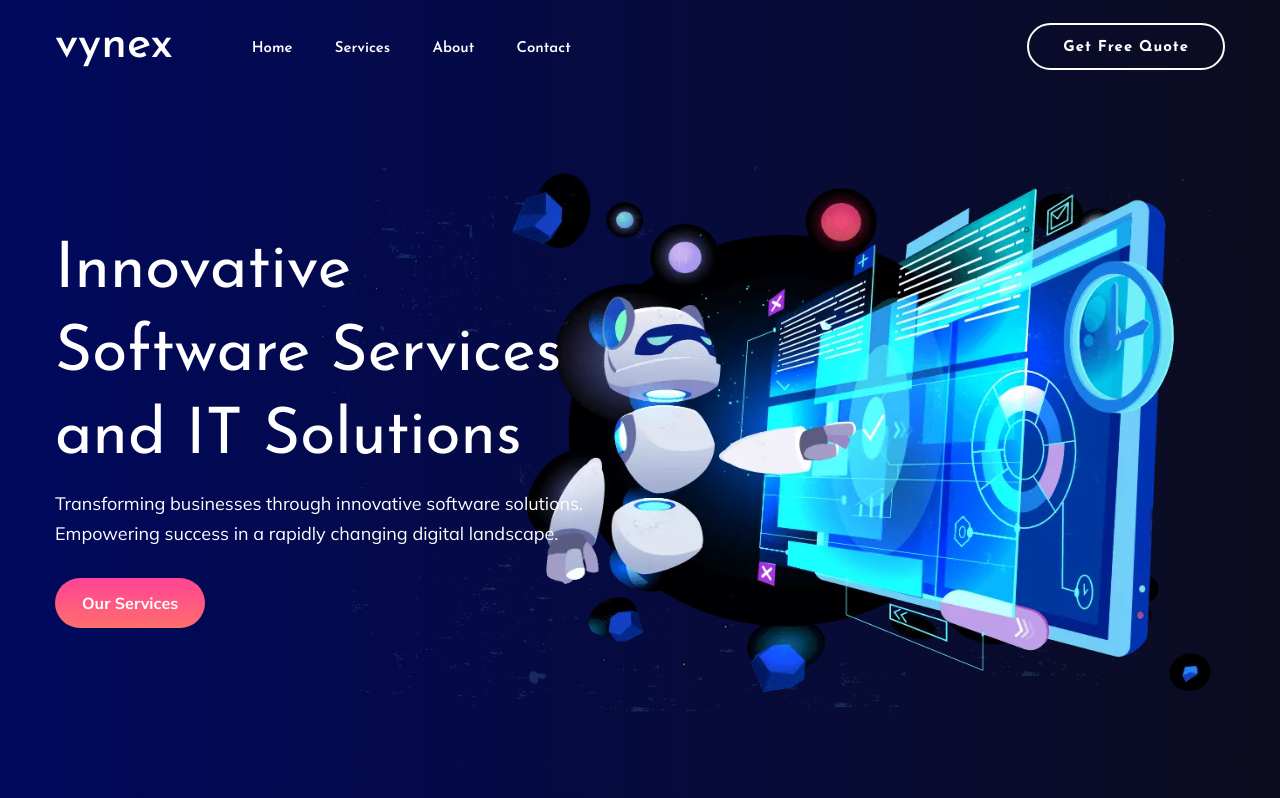
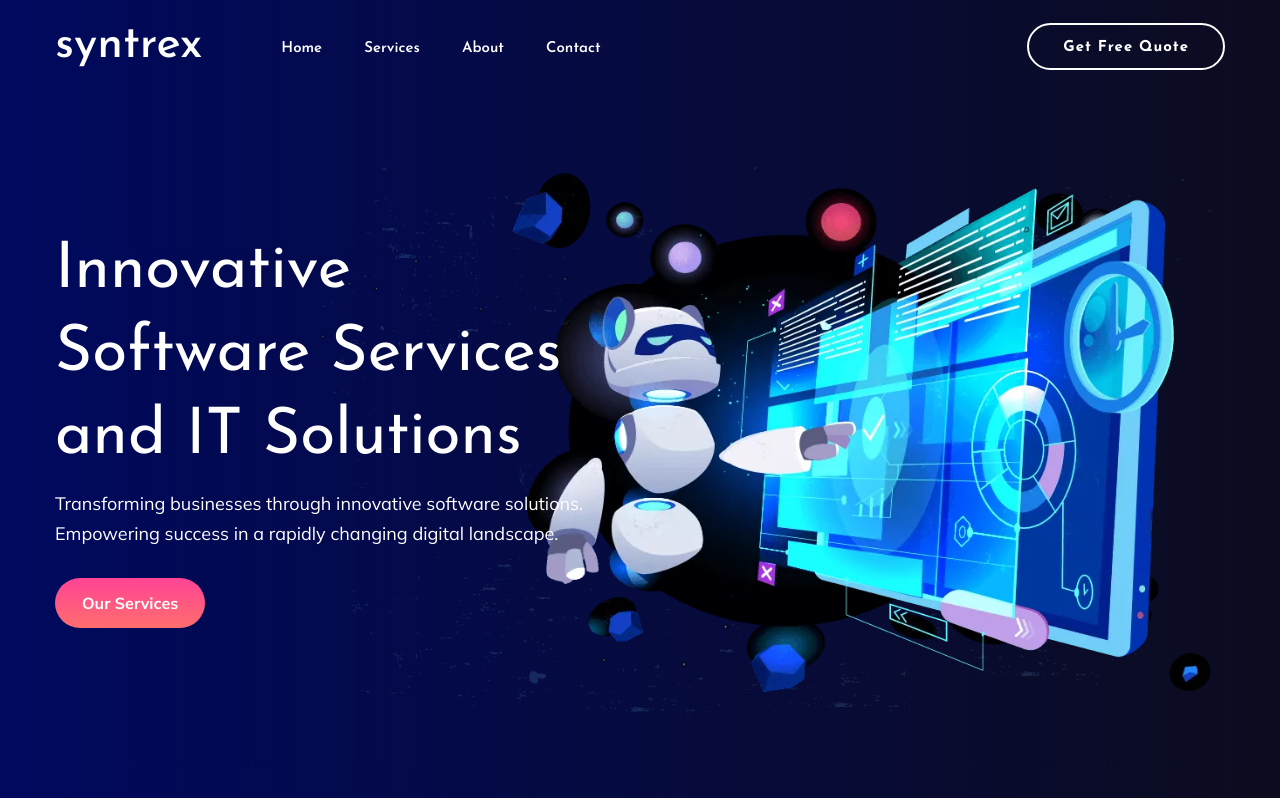
Before and after one commit to nasiruddinsaikh99/vynex, a PHP site: page / in a window 1280 px wide. Shown: the top 798 px of the page. Run offline with PHP 8.4, Linux system fonts and the light colour scheme.

Commit message:
First Commit

```diff
--- a/about.php
+++ b/about.php
@@ -22,7 +22,7 @@
                 <div class="row align-items-center justify-content-between">
                     <div class="col-md-10 ">
                     	<h4>Our Story</h4>
-                    	<p class="mb-4">At Vynex, we believe that technology has the power to transform businesses and drive growth. Our journey began with a simple idea - to harness the potential of innovative software solutions to empower companies and help them thrive.</p>
+                    	<p class="mb-4">At Syntrex, we believe that technology has the power to transform businesses and drive growth. Our journey began with a simple idea - to harness the potential of innovative software solutions to empower companies and help them thrive.</p>
 
                     	<h4 class="mt-3">Our Mission</h4>
                     	<p class="mb-4">Our mission is to deliver exceptional software solutions that meet the unique needs of our clients. We're dedicated to fostering long-term relationships, driving business success, and making a positive impact through our work.</p>
@@ -52,7 +52,7 @@
                     <div class="col-xl-8 col-lg-9  col-md-12">
 
                         <div class="section-tittle text-center mb-60">
-                            <h2>Vynex - Partner for Your Business </h2>
+                            <h2>Syntrex - Partner for Your Business </h2>
                             <p class="mb-55">We understand the complexities of modern markets and translate them into real business solutions for automotive, financial, insurance, pharma & life sciences, and real estate with more to come.</p>
                             <a href="#" class="border-btn">Request a Quote</a>
                         </div>
--- a/config/db.php
+++ b/config/db.php
@@ -1,8 +1,8 @@
 <?php
 // Database configuration
 $servername = "localhost";
-$username = "root";
-$password = "";
+$username = "vynex";
+$password = "vyn3x#!";
 $dbname = "vynex";
 
 // Create connection
--- a/contact.php
+++ b/contact.php
@@ -76,7 +76,7 @@
                         <div class="media contact-info">
                             <span class="contact-info__icon"><i class="ti-email"></i></span>
                             <div class="media-body">
-                                <h3><a href="mailto:info@vynex.io">info@vynex.io</a></h3>
+                                <h3><a href="mailto:info@syntrex.io">info@syntrex.io</a></h3>
                                 <p>Send us your query anytime!</p>
                             </div>
                         </div>
--- a/contact_process.php
+++ b/contact_process.php
@@ -1,4 +1,5 @@
 <?php
+ini_set('display_errors', 1);
 require_once('config/db.php');
 
 if ($_SERVER["REQUEST_METHOD"] == "POST") {
@@ -13,7 +14,7 @@ if ($_SERVER["REQUEST_METHOD"] == "POST") {
 
 	if (mysqli_query($conn, $sql)) {
 	  echo "New record created successfully";
-	  header("location: /vynex/contact.php?alert=1");
+	  header("location: contact.php?alert=1");
 	  exit();
 	} else {
 	  echo "Error: " . $sql . "<br>" . mysqli_error($conn);
--- a/index.php
+++ b/index.php
@@ -40,7 +40,7 @@
                                 <img src="assets/img/icon/ai.svg" alt>
                             </div>
                             <div class="cat-cap">
-                                <h5><a href="services.html">AI-Powered Services</a></h5>
+                                <h5><a href="services.php">AI-Powered Services</a></h5>
                                 <p>Software solutions that automate, optimize, and transform business processes</p>
                             </div>
                         </div>
@@ -51,7 +51,7 @@
                                 <img src="assets/img/icon/stack3.svg" alt>
                             </div>
                             <div class="cat-cap">
-                                <h5><a href="services.html">Custom Software Solutions</a></h5>
+                                <h5><a href="services.php">Custom Software Solutions</a></h5>
                                 <p>Tailored software development to meet unique business needs, goals, and processes</p>
                             </div>
                         </div>
@@ -62,7 +62,7 @@
                                 <img src="assets/img/icon/mobile.svg" alt>
                             </div>
                             <div class="cat-cap">
-                                <h5><a href="services.html">Mobile App Development</a></h5>
+                                <h5><a href="services.php">Mobile App Development</a></h5>
                                 <p>Creating engaging, user-friendly mobile apps for iOS and Android devices</p>
                             </div>
                         </div>
@@ -134,7 +134,7 @@
                 <div class="row">
                     <div class="col-sm-11">
                         <div class="section-tittle section-tittle2 mb-55">
-                            <p>At Vynex, we believe that innovation and technology can transform any industry. That's why we don't limit ourselves to specific sectors. Whether you're in healthcare, finance, e-commerce, or any other field, our custom software solutions and expertise can help you achieve your goals. We're industry-agnostic, meaning we can adapt our services to meet the unique needs of your business, regardless of the industry you're in. Let's work together to drive success and growth, no matter what industry you're in.</p>
+                            <p>At Syntrex, we believe that innovation and technology can transform any industry. That's why we don't limit ourselves to specific sectors. Whether you're in healthcare, finance, e-commerce, or any other field, our custom software solutions and expertise can help you achieve your goals. We're industry-agnostic, meaning we can adapt our services to meet the unique needs of your business, regardless of the industry you're in. Let's work together to drive success and growth, no matter what industry you're in.</p>
                         </div>
                     </div>
                 </div>
@@ -156,8 +156,8 @@
                     <div class="col-xl-8 col-lg-9  col-md-12">
 
                         <div class="section-tittle text-center mb-60">
-                            <h2>Vynex - Partner for Your Business </h2>
-                            <p class="mb-55">Experience the power of a reliable partnership. At Vynex, we're dedicated to delivering exceptional solutions, fostering long-term relationships, and driving business growth through expertise, innovation, and unwavering commitment.</p>
+                            <h2>Syntrex - Partner for Your Business </h2>
+                            <p class="mb-55">Experience the power of a reliable partnership. At Syntrex, we're dedicated to delivering exceptional solutions, fostering long-term relationships, and driving business growth through expertise, innovation, and unwavering commitment.</p>
                             <a href="contact.php" class="border-btn">Request a Quote</a>
                         </div>
                     </div>
--- a/services.php
+++ b/services.php
@@ -76,7 +76,7 @@
 
                 <div class="row mb-4">
                     <div class="col-md-9">
-                        <h2 class="mb-4">Why Choose Vynex?</h2>
+                        <h2 class="mb-4">Why Choose Syntrex?</h2>
                         <ul>
                             <li>Agile development methodologies</li>
                             <li>Collaborative approach</li>
--- a/templates/footer.php
+++ b/templates/footer.php
@@ -8,7 +8,7 @@
                                 <div class="single-footer-caption mb-30">
 
                                     <div class="footer-logo mb-35">
-                                        <a href="index.php"><h1>vynex</h1></a>
+                                        <a href="index.php"><h1>syntrex</h1></a>
                                     </div>
                                     <div class="footer-tittle">
                                         <div class="footer-pera">
@@ -17,7 +17,7 @@
                                     </div>
                                     <ul class="mb-20">
                                         <li class="number"><a href="#">+1 213 221 8040</a></li>
-                                        <li class="number2"><a href="mailto:info@vynex.io"><span class="">info@vynex.io</span></a></li>
+                                        <li class="number2"><a href="mailto:info@syntrex.io"><span class="">info@syntrex.io</span></a></li>
                                     </ul>
                                 </div>
                             </div>
@@ -81,7 +81,7 @@
                         <div class="row">
                             <div class="col-xl-12 ">
                                 <div class="footer-copy-right text-center">
-                                    <p>Copyright &copy; 2024 Vynex Software Solutions | All Rights Reserved
+                                    <p>Copyright &copy; 2024 Syntrex Software Solutions | All Rights Reserved
                                     </p>
                                 </div>
                             </div>
--- a/templates/header.php
+++ b/templates/header.php
@@ -4,16 +4,16 @@
 <head>
     <meta charset="utf-8">
     <meta http-equiv="x-ua-compatible" content="ie=edge">
-    <title>Vynex Software Solutions | Innovative IT and Software Services</title>
-    <meta name="description" content="Vynex Software Solutions offers cutting-edge IT services and innovative software solutions, transforming businesses with the latest technology.">
+    <title>Syntrex Software Solutions | Innovative IT and Software Services</title>
+    <meta name="description" content="Syntrex Software Solutions offers cutting-edge IT services and innovative software solutions, transforming businesses with the latest technology.">
     <meta name="viewport" content="width=device-width, initial-scale=1">
-    <meta name="keywords" content="IT services, software solutions, innovative technology, business transformation, Vynex Software Solutions">
-    <meta name="author" content="Vynex Software Solutions">
-    <meta property="og:title" content="Vynex Software Solutions | Innovative IT and Software Services">
-    <meta property="og:description" content="Vynex Software Solutions offers cutting-edge IT services and innovative software solutions, transforming businesses with the latest technology.">
-    <meta property="og:url" content="https://www.vynex.io">
-    <meta name="twitter:title" content="Vynex Software Solutions | Innovative IT and Software Services">
-    <meta name="twitter:description" content="Vynex Software Solutions offers cutting-edge IT services and innovative software solutions, transforming businesses with the latest technology.">
+    <meta name="keywords" content="IT services, software solutions, innovative technology, business transformation, Syntrex Software Solutions">
+    <meta name="author" content="Syntrex Software Solutions">
+    <meta property="og:title" content="Syntrex Software Solutions | Innovative IT and Software Services">
+    <meta property="og:description" content="Syntrex Software Solutions offers cutting-edge IT services and innovative software solutions, transforming businesses with the latest technology.">
+    <meta property="og:url" content="https://www.syntrex.io">
+    <meta name="twitter:title" content="Syntrex Software Solutions | Innovative IT and Software Services">
+    <meta name="twitter:description" content="Syntrex Software Solutions offers cutting-edge IT services and innovative software solutions, transforming businesses with the latest technology.">
 
 
     <link rel="stylesheet" href="assets/css/bootstrap.min.css">
@@ -39,7 +39,7 @@
                             <div class="menu-wrapper d-flex align-items-center justify-content-between">
                                 <div class="left-content d-flex align-items-center">
                                     <div class="logo mr-30">
-                                        <a href="index.php"><h1>vynex</h1></a>
+                                        <a href="index.php"><h1>syntrex</h1></a>
                                     </div>
 
                                     <div class="main-menu d-none d-lg-block">
```
Also changed, not shown: robots.txt (added, +24 -0 lines), sitemap.xml (added, +20 -0 lines), README.md.
